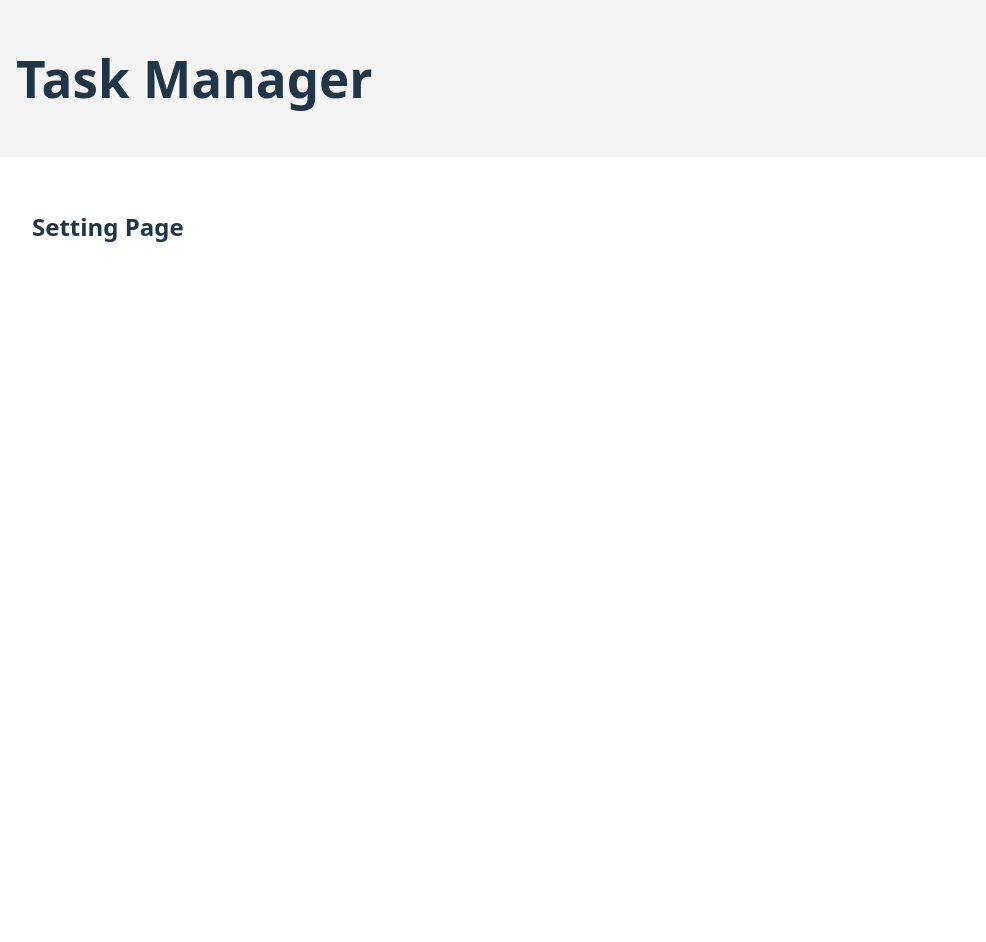
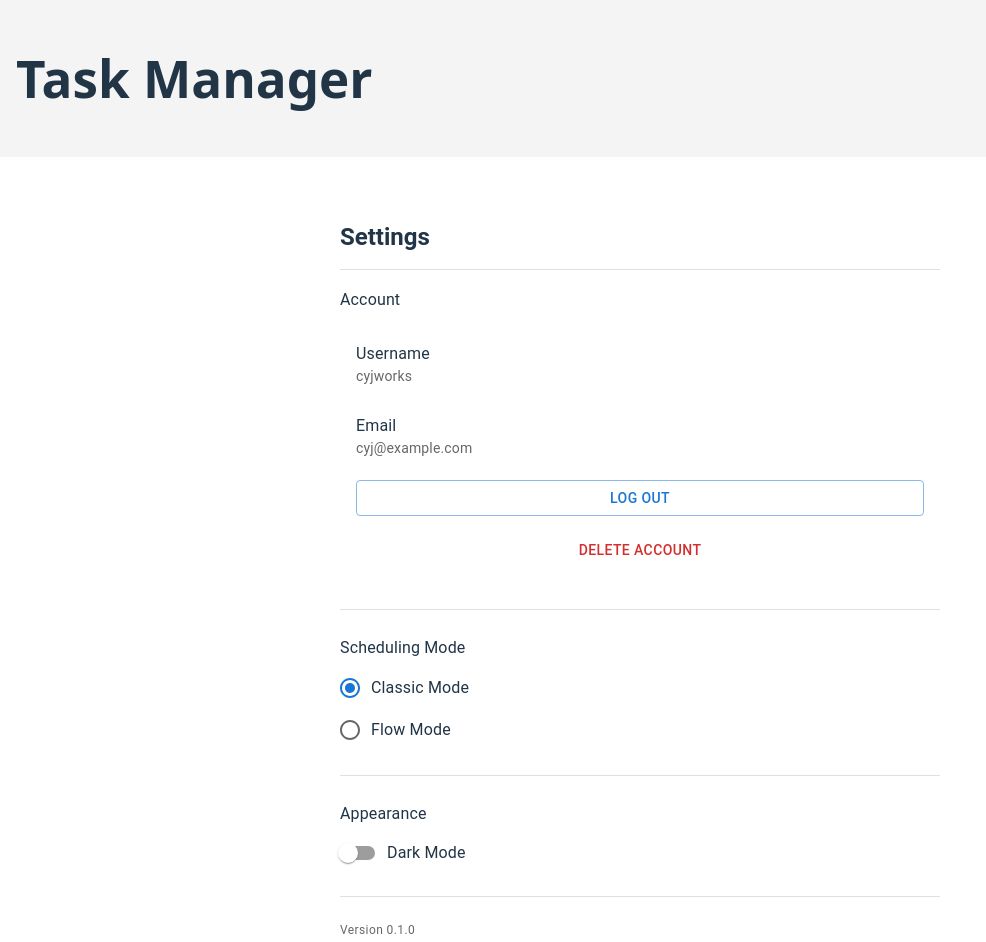
Before and after one commit to cyjworks/task-manager-frontend, a React (Vite) app: page /settings in a window 1280 px wide. Shown: the top 942 px of the page, without its empty margins (0-986 px from the left). Before the commit the page ends 800 px from the top, so only its background shows below. Built offline with nearby package versions, Linux system fonts and the light colour scheme; no server answers.

Commit message:
feat: implement SettingsPage UI with sample data

```diff
--- a/src/pages/SettingsPage.tsx
+++ b/src/pages/SettingsPage.tsx
@@ -1,3 +1,84 @@
-export default function SettingPage() {
-    return <h2>Setting Page</h2>;
-  }
+import {
+  Box,
+  Typography,
+  Divider,
+  List,
+  ListItem,
+  ListItemText,
+  Switch,
+  RadioGroup,
+  FormControlLabel,
+  Radio,
+  Button,
+} from '@mui/material';
+import { useState } from 'react';
+
+export default function SettingsPage() {
+  const [mode, setMode] = useState<'classic' | 'flow'>('classic');
+  const [darkMode, setDarkMode] = useState(false);
+
+  return (
+    <Box maxWidth="600px" mx="auto" p={4}>
+      <Typography variant="h5" fontWeight="bold" gutterBottom>
+        Settings
+      </Typography>
+
+      <Divider sx={{ my: 2 }} />
+
+      {/* Account Section */}
+      <Typography variant="subtitle1" gutterBottom>
+        Account
+      </Typography>
+      <List>
+        <ListItem>
+          <ListItemText primary="Username" secondary="cyjworks" />
+        </ListItem>
+        <ListItem>
+          <ListItemText primary="Email" secondary="cyj@example.com" />
+        </ListItem>
+        <ListItem>
+          <Button variant="outlined" color="primary" fullWidth>
+            Log Out
+          </Button>
+        </ListItem>
+        <ListItem>
+          <Button variant="text" color="error" fullWidth>
+            Delete Account
+          </Button>
+        </ListItem>
+      </List>
+
+      <Divider sx={{ my: 3 }} />
+
+      {/* Mode Selection */}
+      <Typography variant="subtitle1" gutterBottom>
+        Scheduling Mode
+      </Typography>
+      <RadioGroup value={mode} onChange={(e) => setMode(e.target.value as 'classic' | 'flow')}>
+        <FormControlLabel value="classic" control={<Radio />} label="Classic Mode" />
+        <FormControlLabel value="flow" control={<Radio />} label="Flow Mode" />
+      </RadioGroup>
+
+      <Divider sx={{ my: 3 }} />
+
+      {/* Appearance Settings */}
+      <Typography variant="subtitle1" gutterBottom>
+        Appearance
+      </Typography>
+      <FormControlLabel
+        control={<Switch checked={darkMode} onChange={() => setDarkMode(!darkMode)} />}
+        label="Dark Mode"
+      />
+
+      <Divider sx={{ my: 3 }} />
+
+      {/* Others */}
+      <Typography variant="caption" display="block" color="text.secondary">
+        Version 0.1.0
+      </Typography>
+      <Typography variant="caption" display="block" color="text.secondary">
+        Feedback: contact@taskmanager.com
+      </Typography>
+    </Box>
+  );
+}
```
